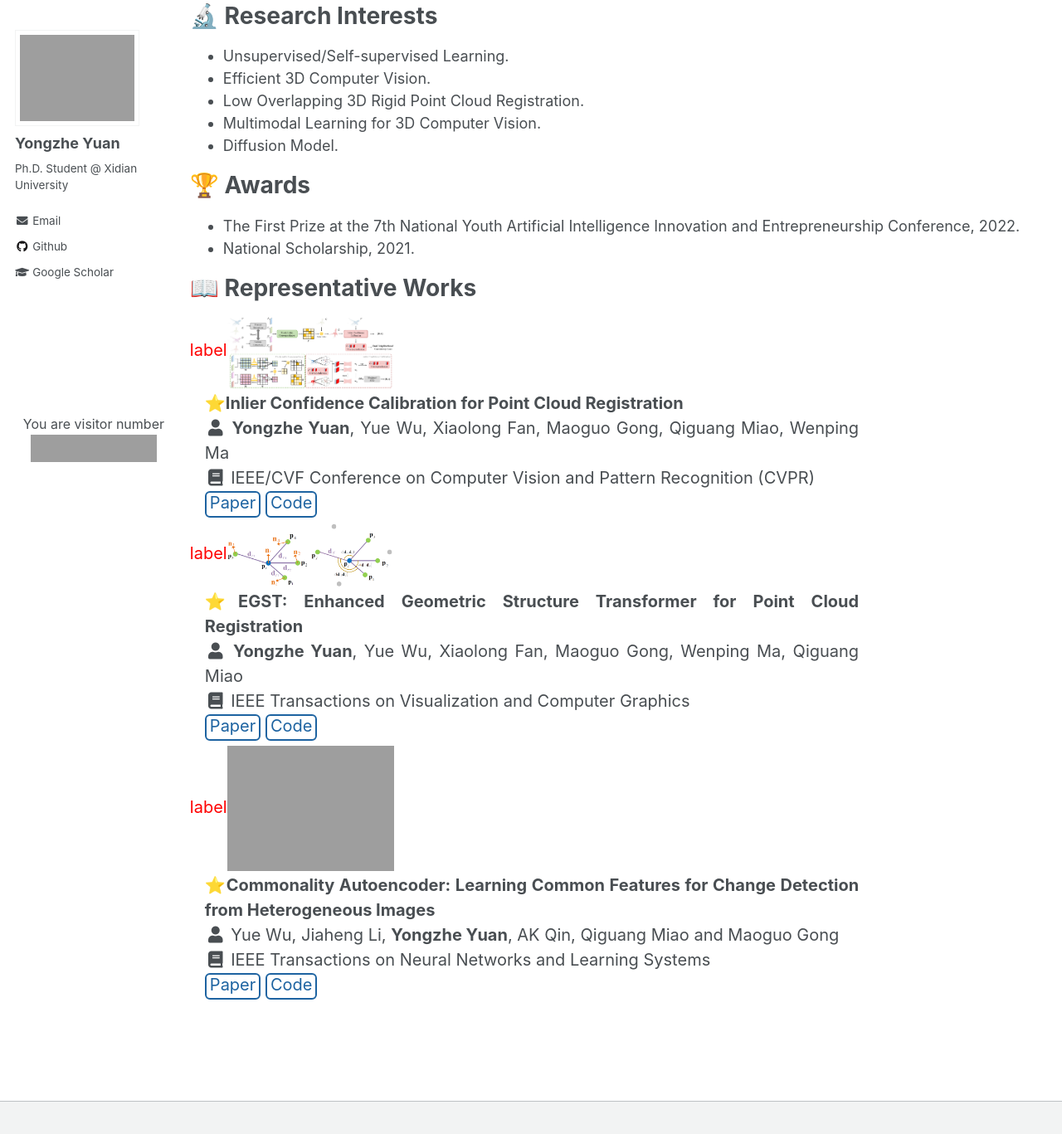
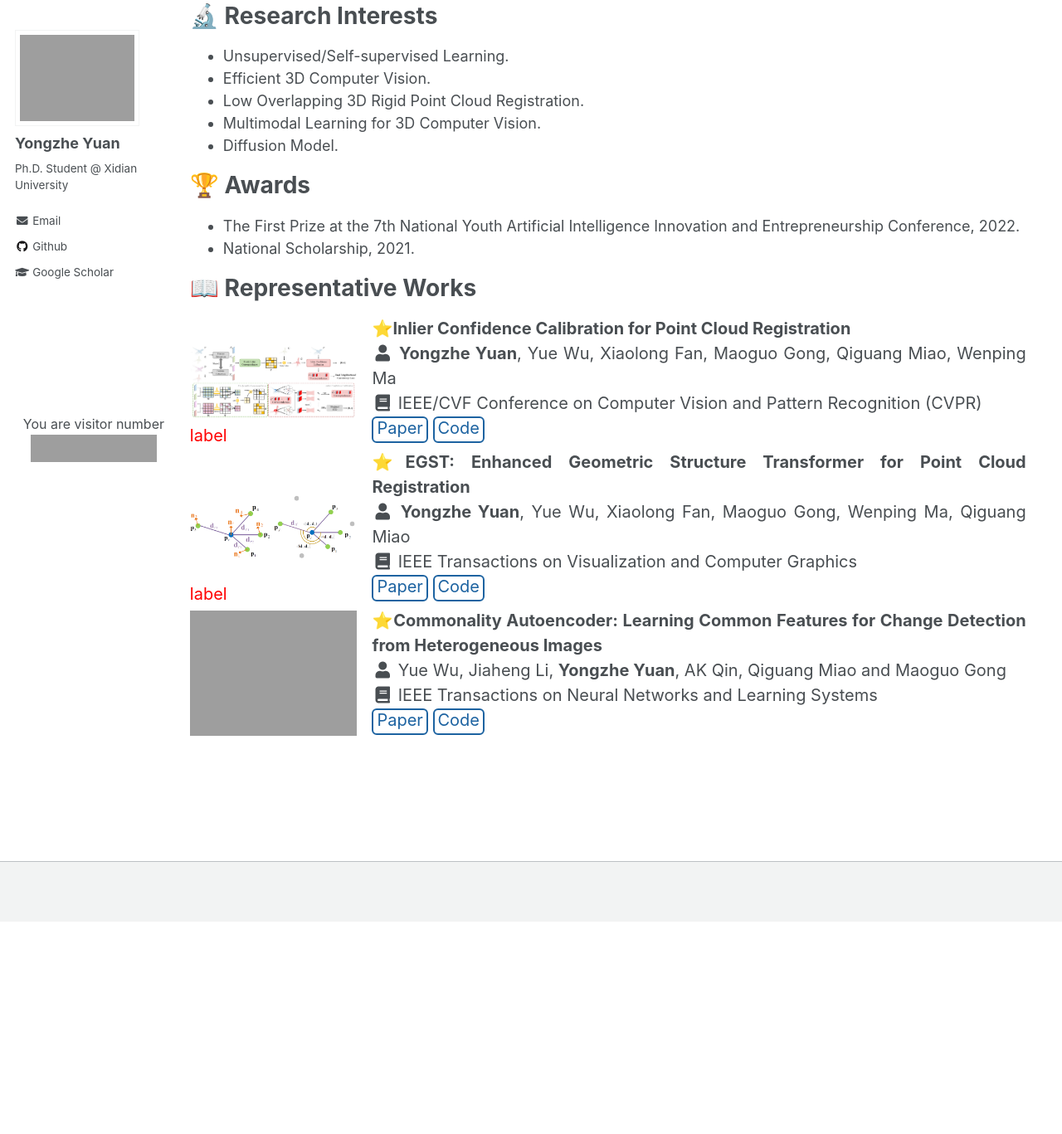
Before and after one commit to YYZMARS/YYZMARS.github.io, a Jekyll site: the page built from _pages/home.md, in a window 1280 px wide and 1400 px high, scrolled down 289 px. Shown: the top 1367 px of the window at 83% size. Built offline with Jekyll 4.4.1, drawn with Linux system fonts in a browser that asks for light colours; a script that is not in the unit is left out; grey boxes are pictures that could not be loaded.

Commit message:
Update publications.css

```diff
--- a/assets/css/publications.css
+++ b/assets/css/publications.css
@@ -20,7 +20,7 @@
   clear: both;
 }
 
-span. label{
+.label{
     position: absolute;
     bottom: 0;
     left: 0;
```
